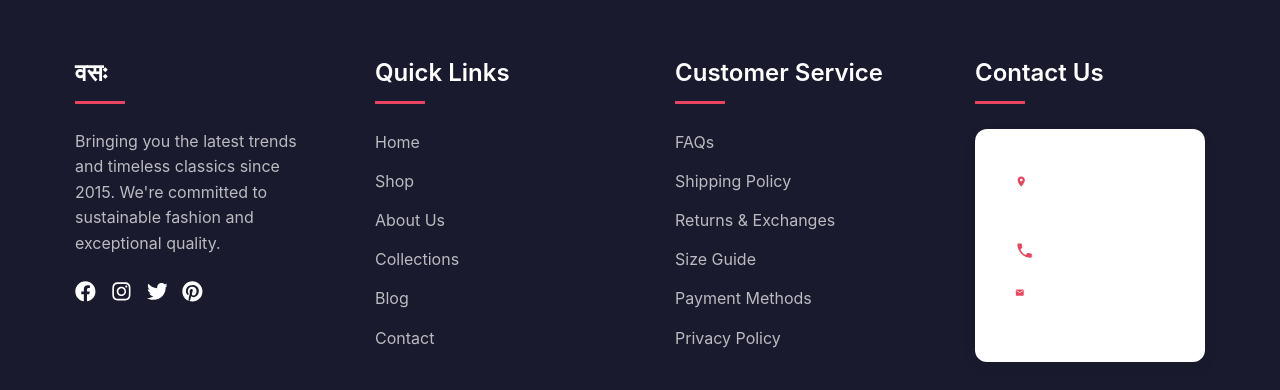
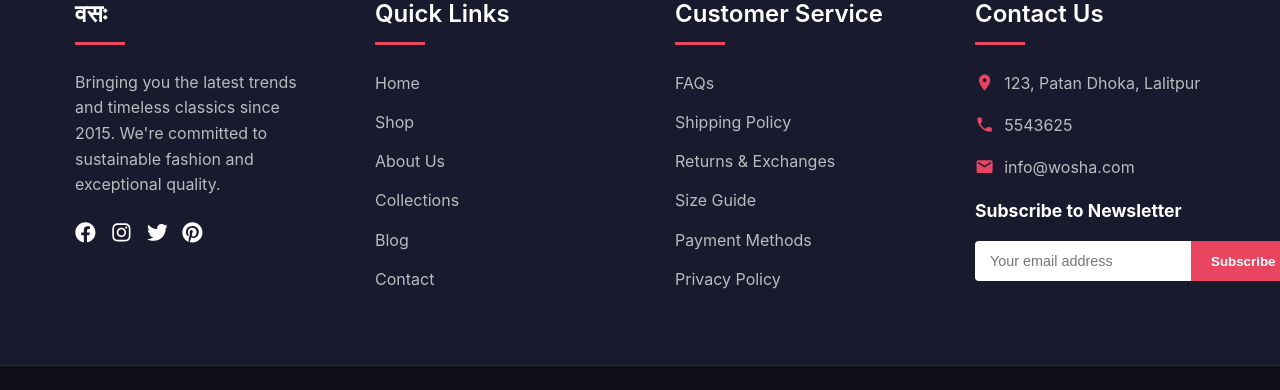
Before and after one commit to nikhilShakya7/Reactjs-wosa, a React (Vite) app: page /contact in a window 1280 px wide. Shown: the part 2406-2796 px from the top of the page. Built offline with nearby package versions, Linux system fonts and the light colour scheme.

Commit message:
`Refactor contact component and styles: rename .contact-info to .contact`

```diff
--- a/src/assets/pages/contact.jsx
+++ b/src/assets/pages/contact.jsx
@@ -85,7 +85,7 @@ const Contact = () => {
       <div className="contact-container">
         {/* Contact Info */}
         <motion.div
-          className="contact-info"
+          className="contact"
           initial={{ x: -50, opacity: 0 }}
           whileInView={{ x: 0, opacity: 1 }}
           transition={{ duration: 0.6 }}
--- a/src/style/contact.css
+++ b/src/style/contact.css
@@ -53,21 +53,21 @@
 }
 
 /* Contact Info */
-.contact-info {
+.contact {
   background: white;
   padding: 2.5rem;
   border-radius: 12px;
   box-shadow: 0 5px 15px rgba(0, 0, 0, 0.05);
 }
 
-.contact-info h2 {
+.contact h2 {
   color: #1a1a2e;
   font-size: 2rem;
   margin-bottom: 1.5rem;
   position: relative;
 }
 
-.contact-info h2::after {
+.contact h2::after {
   content: "";
   position: absolute;
   bottom: -10px;
--- a/src/style/footer.css
+++ b/src/style/footer.css
@@ -92,7 +92,8 @@
 }
 
 .contact-info {
-  margin-bottom: 30px;
+  margin-bottom: 10px;
+  background-color: #1a1a2e;
 }
 
 .contact-item {
```
